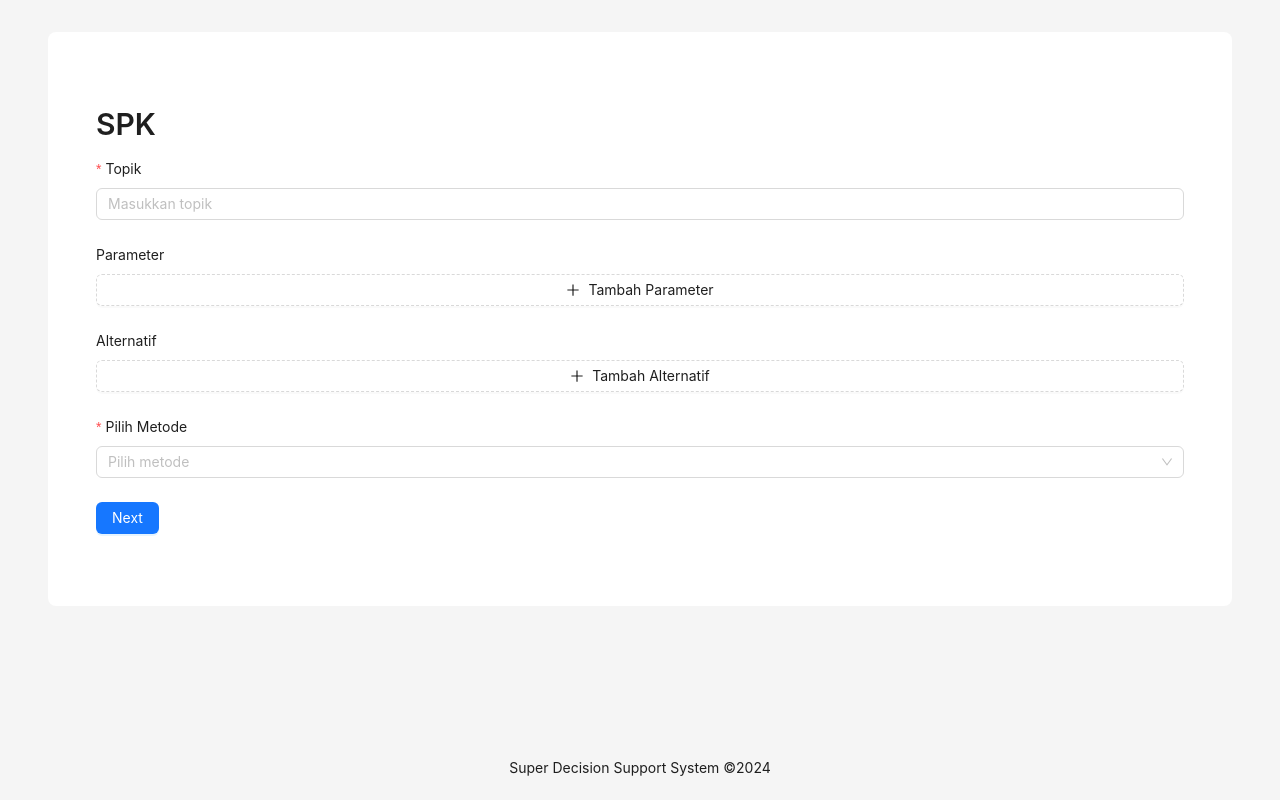
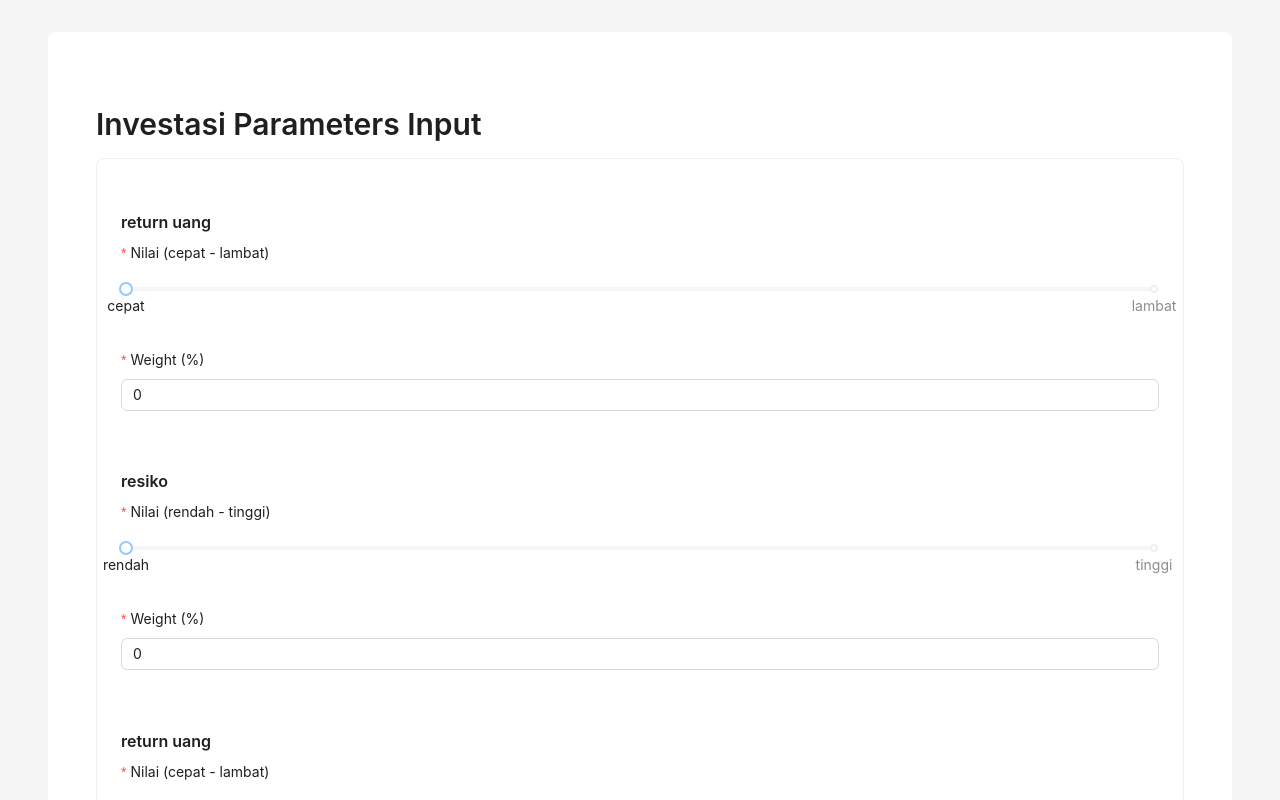
Before and after one commit to ryfazrin/super-decision-support-system, a React (Vite) app: page / in a window 1280 px wide. Shown: the top 800 px of the page. Built offline with nearby package versions, Linux system fonts and the light colour scheme.

Commit message:
Refactor: Restructure project folders to separate UI components and utilities

```diff
--- a/src/main.jsx
+++ b/src/main.jsx
@@ -3,7 +3,6 @@ import { createRoot } from 'react-dom/client'
 import App from './App.jsx'
 // import './index.css'
 import { QueryClient, QueryClientProvider } from '@tanstack/react-query'
-import { BrowserRouter } from 'react-router-dom';
 
 // Create a client
 const queryClient = new QueryClient();
--- a/src/components/AhpMethodPage.jsx
+++ b/src/pages/AhpMethodPage.jsx
@@ -1,4 +1,4 @@
-import AntDesignLikeSlider from "./AntDesignLikeSlider";
+import AntDesignLikeSlider from "../components/AntDesignLikeSlider";
 
 function AhpMethodPage() {
   return (
--- /dev/null
+++ b/src/pages/InvestasiPage.jsx
@@ -0,0 +1,195 @@
+// InvestasiPage.js
+import { useState, useEffect } from 'react';
+import { Form, Slider, InputNumber, Button, message, Typography, Card, Space } from 'antd';
+import { useMutation } from '@tanstack/react-query';
+import axios from 'axios';
+import { useNavigate } from 'react-router-dom';
+
+const { Title } = Typography;
+
+// Fungsi untuk mengirim data ke server
+const postInvestasiData = async (data) => {
+  // Ganti URL dengan endpoint API Anda
+  const response = await axios.post('https://api.example.com/investasi', data);
+  return response.data; // Pastikan ini adalah data yang dapat dikloning
+};
+
+const InvestasiPage = () => {
+  const navigate = useNavigate();
+
+  // Data yang diberikan
+  const parameters = [
+    {
+      id: 1,
+      paramName: "return uang",
+      range: { min: 2, max: 10 },
+      rangeLabel: { min: "cepat", max: "lambat" },
+    },
+    {
+      id: 2,
+      paramName: "resiko",
+      range: { min: 2, max: 10 },
+      rangeLabel: { min: "rendah", max: "tinggi" },
+    },
+    {
+      id: 3,
+      paramName: "return uang",
+      range: { min: 2, max: 10 },
+      rangeLabel: { min: "cepat", max: "lambat" },
+    },
+  ];
+
+  // Menyiapkan nilai awal untuk form
+  const initialValues = {
+    weights: parameters.reduce((acc, param) => {
+      acc[param.id] = 0;
+      return acc;
+    }, {}),
+    sliders: parameters.reduce((acc, param) => {
+      acc[param.id] = param.range.min;
+      return acc;
+    }, {})
+  };
+
+  // State untuk mengelola total weight
+  const [totalWeight, setTotalWeight] = useState(0);
+
+  // Menggunakan React Query untuk menangani mutasi data
+  const { mutate, isLoading } = useMutation(postInvestasiData, {
+    onSuccess: (data) => {
+      message.success('Data berhasil dikirim!');
+      navigate('/result', { state: { data } });
+    },
+    onError: (error) => {
+      message.error(`Gagal mengirim data: ${error.message}`);
+    }
+  });
+
+  // Handler untuk submit form
+  const onFinish = (values) => {
+    console.log('Original Form Values:', values);
+
+    // Validasi: total weight harus sama dengan 100
+    if (totalWeight !== 100) {
+      message.error(`Total weight harus sama dengan 100%. Saat ini: ${totalWeight}%`);
+      return;
+    }
+
+    // Transformasi data ke format yang diinginkan
+    const transformedData = {
+      weights: parameters.map(param => ({
+        paramName: param.paramName,
+        weight: values.weights[param.id]
+      })),
+      sliders: parameters.map(param => ({
+        paramName: param.paramName,
+        value: values.sliders[param.id],
+        rangeLabel: param.rangeLabel
+      }))
+    };
+
+    console.log('Transformed Data:', transformedData);
+
+    // Kirim data ke API
+    mutate(transformedData);
+  };
+
+  // Menghitung total weight setiap kali weights berubah
+  const handleWeightChange = (value, paramId) => {
+    const newWeights = { ...form.getFieldValue('weights'), [paramId]: value };
+    const total = Object.values(newWeights).reduce((sum, weight) => sum + (weight || 0), 0);
+    setTotalWeight(total);
+  };
+
+  // Mengelola perubahan slider
+  const handleSliderChange = (value, paramId) => {
+    const newSliders = { ...form.getFieldValue('sliders'), [paramId]: value };
+    form.setFieldsValue({ sliders: newSliders });
+  };
+
+  const [form] = Form.useForm();
+
+  useEffect(() => {
+    form.setFieldsValue(initialValues);
+  }, [form]);
+
+  return (
+    <div style={{ padding: 24 }}>
+      <Title level={2}>Investasi Parameters Input</Title>
+      <Form
+        form={form}
+        layout="vertical"
+        onFinish={onFinish}
+        initialValues={initialValues}
+      >
+        <Card style={{ marginBottom: 24 }}>
+          <Space direction="vertical" style={{ width: '100%' }}>
+            {parameters.map((param) => (
+              <div key={param.id} style={{ marginBottom: 24 }}>
+                <Title level={5}>{param.paramName}</Title>
+                <Form.Item
+                  label={`Nilai (${param.rangeLabel.min} - ${param.rangeLabel.max})`}
+                  name={['sliders', param.id]}
+                  rules={[
+                    { required: true, message: `Masukkan nilai untuk ${param.paramName}` },
+                    {
+                      type: 'number',
+                      min: param.range.min,
+                      max: param.range.max,
+                      message: `Nilai harus antara ${param.range.min} dan ${param.range.max}`
+                    }
+                  ]}
+                >
+                  <Slider
+                    min={param.range.min}
+                    max={param.range.max}
+                    marks={{
+                      [param.range.min]: param.rangeLabel.min,
+                      [param.range.max]: param.rangeLabel.max,
+                    }}
+                    onChange={(value) => handleSliderChange(value, param.id)}
+                  />
+                </Form.Item>
+                <Form.Item
+                  label={`Weight (%)`}
+                  name={['weights', param.id]}
+                  rules={[
+                    { required: true, message: `Masukkan weight untuk ${param.paramName}` },
+                    {
+                      type: 'number',
+                      min: 0,
+                      max: 100,
+                      message: 'Weight harus antara 0 dan 100'
+                    }
+                  ]}
+                >
+                  <InputNumber
+                    min={0}
+                    max={100}
+                    onChange={(value) => handleWeightChange(value, param.id)}
+                    style={{ width: '100%' }}
+                  />
+                </Form.Item>
+              </div>
+            ))}
+          </Space>
+        </Card>
+
+        <div style={{ marginBottom: 24 }}>
+          <Title level={5}>Total Weight: {totalWeight}%</Title>
+          {totalWeight !== 100 && (
+            <Typography.Text type="danger">Total weight harus sama dengan 100%.</Typography.Text>
+          )}
+        </div>
+
+        <Form.Item>
+          <Button type="primary" htmlType="submit" loading={isLoading} disabled={totalWeight !== 100}>
+            Submit
+          </Button>
+        </Form.Item>
+      </Form>
+    </div>
+  );
+};
+
+export default InvestasiPage;
```
Also changed, not shown: src/components/SomeComponent.jsx (deleted, +0 -25 lines), src/router.jsx (+10 -5 lines), src/pages/AlternativeParamPage.jsx (renamed from src/components/AlternativeParamPage.jsx), src/pages/DecisionPage.jsx (renamed from src/components/DecisionPage.jsx), src/pages/DirectMethodPage.jsx (renamed from src/components/DirectMethodPage.jsx), src/pages/WpMethodPage.jsx (renamed from src/components/WpMethodPage.jsx).
